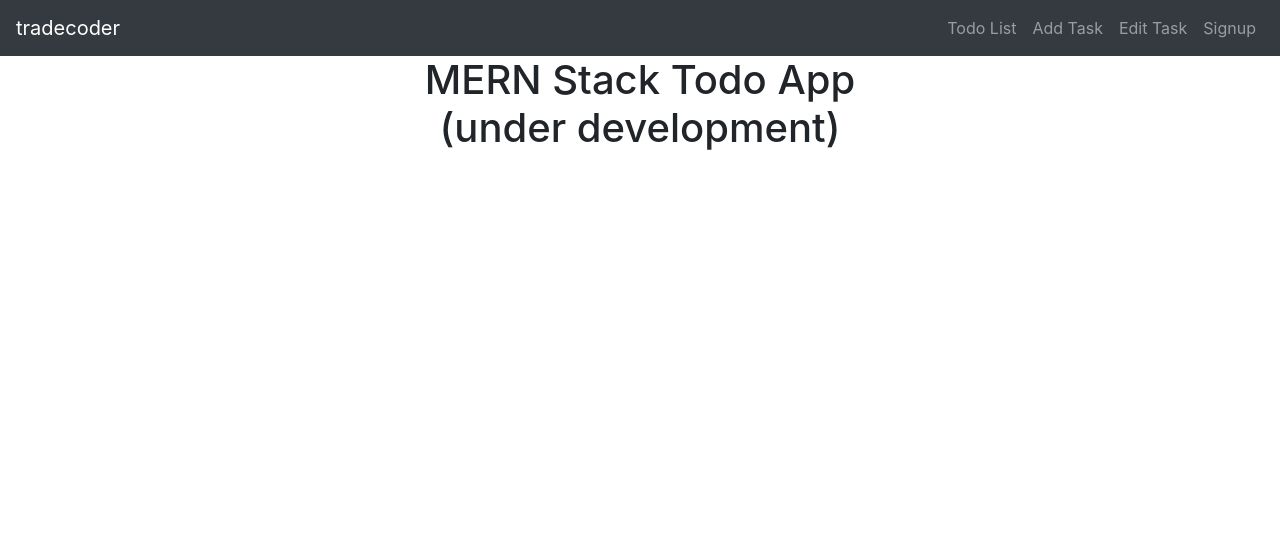
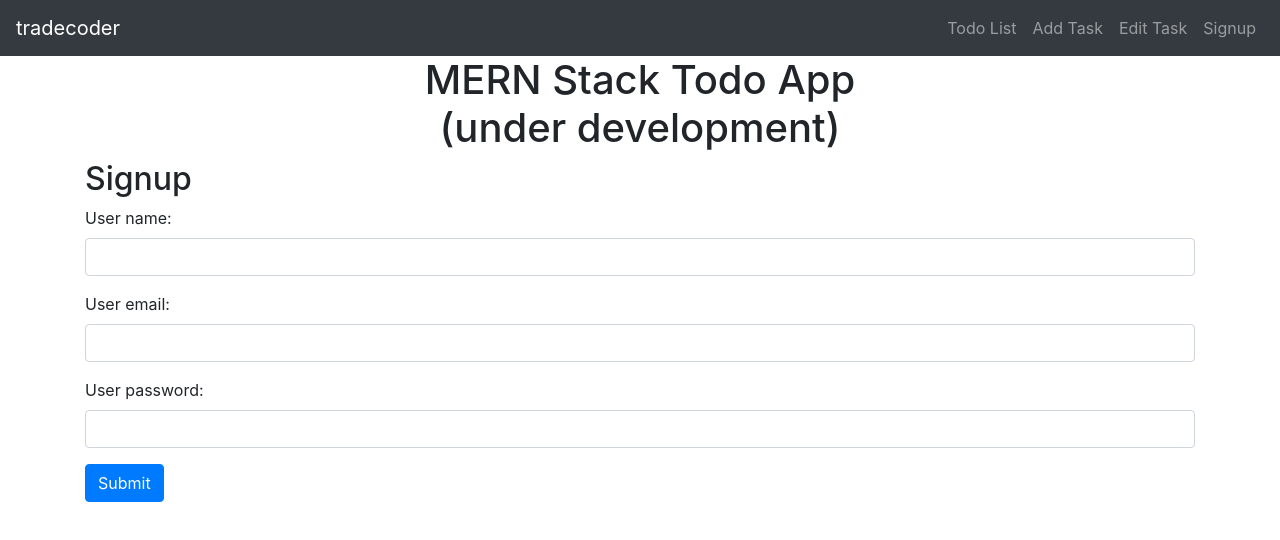
Before and after one commit to thetradecoder/mern-crud-app, a React (Create React App) app: page /mern-crud-app/signup in a window 1280 px wide. Shown: the top 540 px of the page. Built offline with nearby package versions, Linux system fonts and the light colour scheme.

Commit message:
local update

```diff
--- a/src/App.js
+++ b/src/App.js
@@ -5,6 +5,7 @@ import 'react-datepicker/dist/react-datepicker.css';
 import Navbar from './components/navbar.component';
 import AddTask from './components/addtask.component';
 import EditTask from './components/edittask.component';
+import Signup from './components/signup.component';
 
 function App() {
   return (
@@ -13,6 +14,7 @@ function App() {
       <h1 className="text-center">MERN Stack Todo App<br/> (under development)</h1>
       <Route path="/mern-crud-app/add" component={AddTask}/>
       <Route path="/mern-crud-app/edit" component={EditTask}/>
+      <Route path="/mern-crud-app/signup" component={Signup}/>
     </Router>
   );
 }
--- /dev/null
+++ b/src/components/signup.component.js
@@ -0,0 +1,54 @@
+import React, {useState} from 'react';
+import 'bootstrap/dist/css/bootstrap.min.css';
+
+export default function Signup(){
+
+    const [username, setUsername]=useState("");
+    const [useremail, setUseremail]=useState("");
+    const [userpassword, setUserpassword]=useState("");
+
+    function onChangeUsername(e){
+        setUsername(e.target.value)
+    }
+
+    function onChangeUserEmail(e){
+        setUseremail(e.target.value)
+    }
+
+    function onChangeUserPassword(e){
+        setUserpassword(e.target.value)
+    }
+
+    function onSubmitUserInfo(e){
+        e.preventDefault();
+        // copmlete this after the backend works
+    }
+
+    return (
+        <div className="container">
+            <h2>Signup</h2>
+            <form onSubmit={onSubmitUserInfo}>
+                <div className="form-group">
+                    <label>User name:</label>
+                    <input type="text" className="form-control" value={username} onChange={onChangeUsername} required/>
+                </div>
+                <div className="form-group">
+                    <label>User email:</label>
+                    <input type="text" className="form-control" value={useremail} onChange={onChangeUserEmail} required/>
+                </div>
+                <div className="form-group">
+                    <label>User password:</label>
+                    <input type="text" className="form-control" value={userpassword} onChange={onChangeUserPassword} required/>
+                </div>
+                <div className="form-group">
+                    <button type="submit" className="btn btn-primary">Submit</button>
+                </div>
+
+            </form>
+
+        </div>
+    );
+
+
+
+}
```
